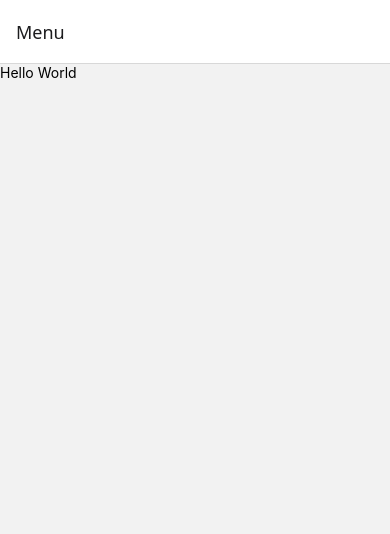
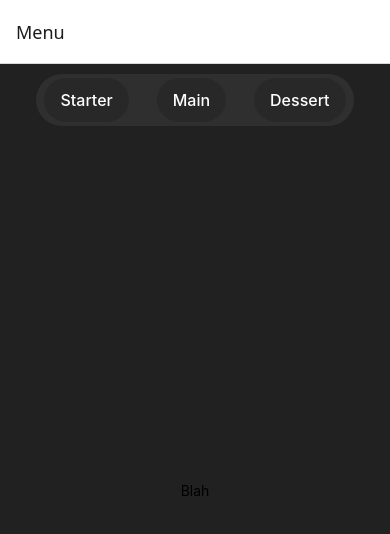
Before and after one commit to VCCT-MAST5112-2025-G1/ST10479919-MAST5112-POE, a React Native app: screen /Menu in a window 390 px wide. Shown: the top 534 px of the page. Built offline with nearby package versions, Linux system fonts and the light colour scheme.

Commit message:
feat: added AddMenu screen and styles

```diff
--- a/package.json
+++ b/package.json
@@ -11,12 +11,16 @@
   },
   "dependencies": {
     "@react-navigation/native": "^7.1.18",
+    "@react-native-community/cli": "latest",
+    "@react-navigation/native-stack": "^7.3.28",
     "expo": "~54.0.13",
     "expo-status-bar": "~3.0.8",
     "react": "19.1.0",
     "react-native": "0.81.4",
+    "react-native-gesture-handler": "^2.28.0",
     "react-native-safe-area-context": "^5.6.1",
-    "react-native-screens": "^4.16.0"
+    "react-native-screens": "^4.16.0",
+    "react-native-switch-selector": "^2.3.0"
   },
   "devDependencies": {
     "@types/react": "~19.1.0",
--- a/src/navigation/AppNavigator.tsx
+++ b/src/navigation/AppNavigator.tsx
@@ -2,9 +2,11 @@ import React from "react";
 import { createNativeStackNavigator } from "@react-navigation/native-stack";
 import { enableScreens } from 'react-native-screens'
 import MenuScreen from '../screens/MenuScreen'
+import AddMenu from '../screens/AddMenu'
 
 export type RootStackParamList = {
     Menu: undefined;
+    Add: undefined
 }
 
 const Stack = createNativeStackNavigator<RootStackParamList>();
@@ -14,6 +16,7 @@ export default function AppNavigator() {
     return (
         <Stack.Navigator>
             <Stack.Screen name="Menu" component={MenuScreen} options={{ title: "Menu" }} />
+            <Stack.Screen name="Add" component={AddMenu} options={{ title: "Add items" }} />
         </Stack.Navigator>
     )
 }
--- /dev/null
+++ b/src/screens/AddMenu.tsx
@@ -0,0 +1,27 @@
+import React, { useState } from "react";
+import {
+    ActivityIndicator,
+    Text,
+    TouchableOpacity,
+    View,
+    Image,
+    Pressable,
+    BackHandler,
+    Button,
+} from "react-native";
+import { NativeStackScreenProps } from "@react-navigation/native-stack";
+import { SafeAreaView } from "react-native-safe-area-context";
+import { RootStackParamList } from "../navigation/AppNavigator";
+import { styles } from "../styles/styles";
+
+type Props = NativeStackScreenProps<RootStackParamList, "Add">;
+
+export default function AddMenu({ navigation }: Props) {
+    return (
+        <SafeAreaView style={styles.container}>
+            <Text>
+                Hello world!
+            </Text>
+        </SafeAreaView>
+    );
+}
--- a/src/screens/MenuScreen.tsx
+++ b/src/screens/MenuScreen.tsx
@@ -7,6 +7,7 @@ import {
     Image,
     Pressable,
     BackHandler,
+    Button,
 } from "react-native";
 import { NativeStackScreenProps } from "@react-navigation/native-stack";
 import { SafeAreaView } from "react-native-safe-area-context";
@@ -17,7 +18,32 @@ type Props = NativeStackScreenProps<RootStackParamList, "Menu">;
 
 export default function MenuScreen({ navigation }: Props) {
 
+
+
     return (
-        <Text>Hello World</Text>
+        <SafeAreaView style={styles.container}>
+            <View style={styles.switchContainer}>
+                <Pressable
+                    style={styles.pressableButton}
+                >
+                    <Text style={styles.buttonText}>Starter</Text>
+                </Pressable>
+                <Pressable
+                    style={styles.pressableButton}
+                >
+                    <Text style={styles.buttonText}>Main</Text>
+                </Pressable>
+                <Pressable
+                    style={styles.pressableButton}
+                >
+                    <Text style={styles.buttonText}>Dessert</Text>
+                </Pressable>
+            </View>
+            <View style={styles.container}>
+                <Text>
+                    Blah
+                </Text>
+            </View>
+        </SafeAreaView>
     );
 }
--- a/src/styles/styles.ts
+++ b/src/styles/styles.ts
@@ -0,0 +1,55 @@
+import { StyleSheet } from "react-native"
+
+export const styles = StyleSheet.create({
+    container: {
+        flex: 1,
+        backgroundColor: "#212121",
+        flexDirection: 'column',
+        gap: 20,
+        padding: 10,
+        alignItems: 'center',
+        justifyContent: 'center',
+    },
+
+    textStyle: {
+
+    },
+
+    button: {
+        textAlign: "center",
+        alignItems: "center",
+        justifyContent: "center",
+        backgroundColor: "#282828",
+        padding: 10,
+        borderRadius: 5,
+        minWidth: 100,
+    },
+
+    switchContainer: {
+        flexDirection: 'row',
+        padding: 4,
+        gap: 20,
+        backgroundColor: "#2F2F2F",
+        borderRadius: 50
+    },
+
+    pressableButton: {
+        paddingVertical: 12,
+        paddingHorizontal: 16,
+        borderRadius: 30,
+        marginHorizontal: 4,
+        backgroundColor: "#282828",
+        justifyContent: 'center',
+    },
+
+    buttonText: {
+        color: '#FFFFFF',
+        fontSize: 16,
+        fontWeight: 500,
+    },
+
+    selectedButton: {
+        color: '#FFC72C',
+    }
+
+})
```
Also changed, not shown: src/screens/HomeScreen.tsx (added, +24 -0 lines), 2 other files (tests, documents, lock files or other folders).
